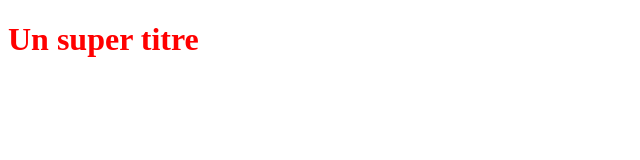
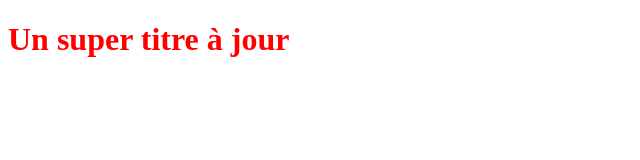
Before and after one commit to phisola75/OpenclassroomsProject, a plain HTML site: page index.html in a window 1280 px wide. Shown: the whole page, without its empty margins (0-640 px from the left). Drawn offline with Linux system fonts and the light colour scheme.

Commit message:
Modification de index.html

```diff
--- a/index.html
+++ b/index.html
@@ -5,6 +5,6 @@
     <link rel="stylesheet" type="text/css" href="styles.css">
 </head>
 <body>
-    <h1>Un super titre</h1>
+    <h1>Un super titre à jour</h1>
 </body>
 </html>
```
